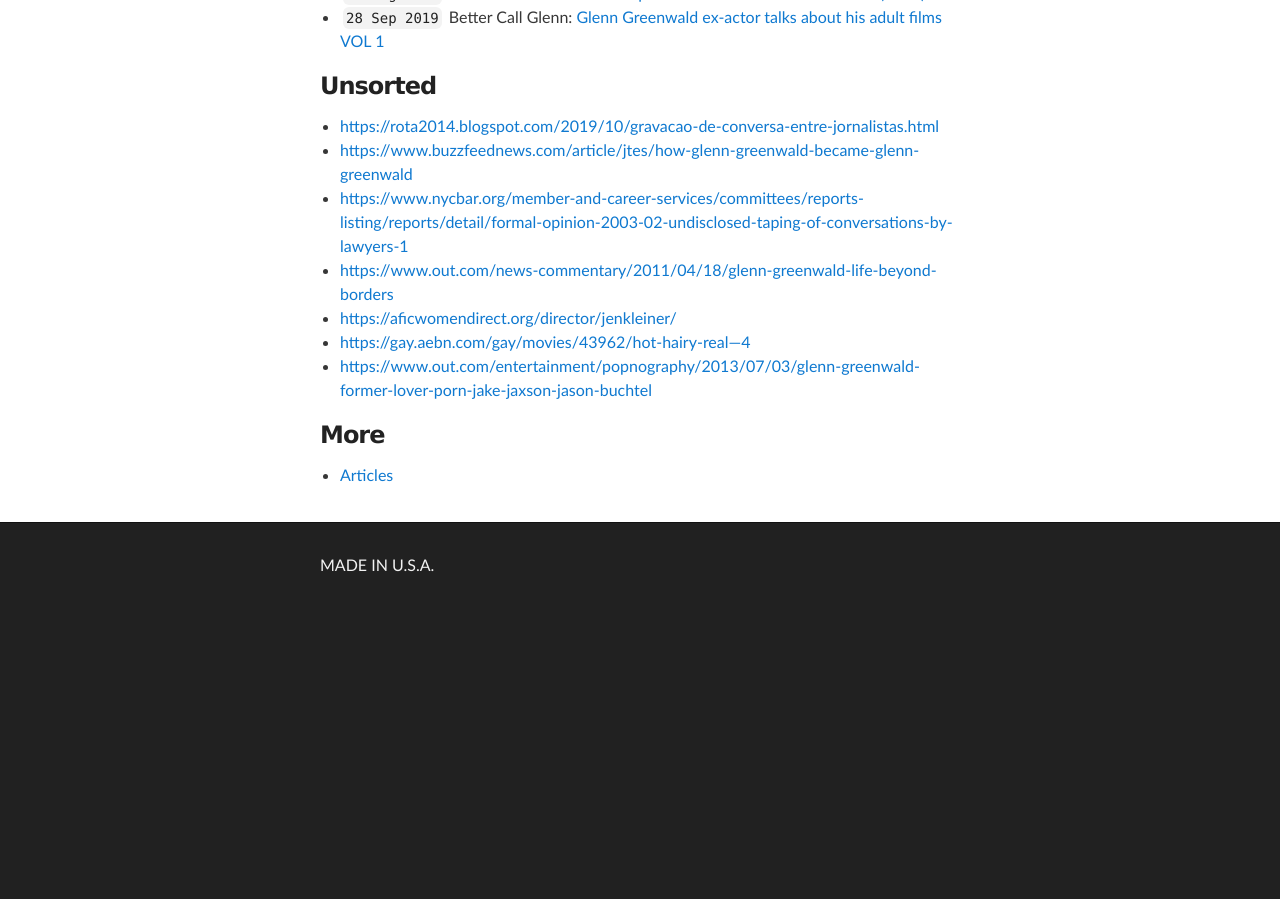
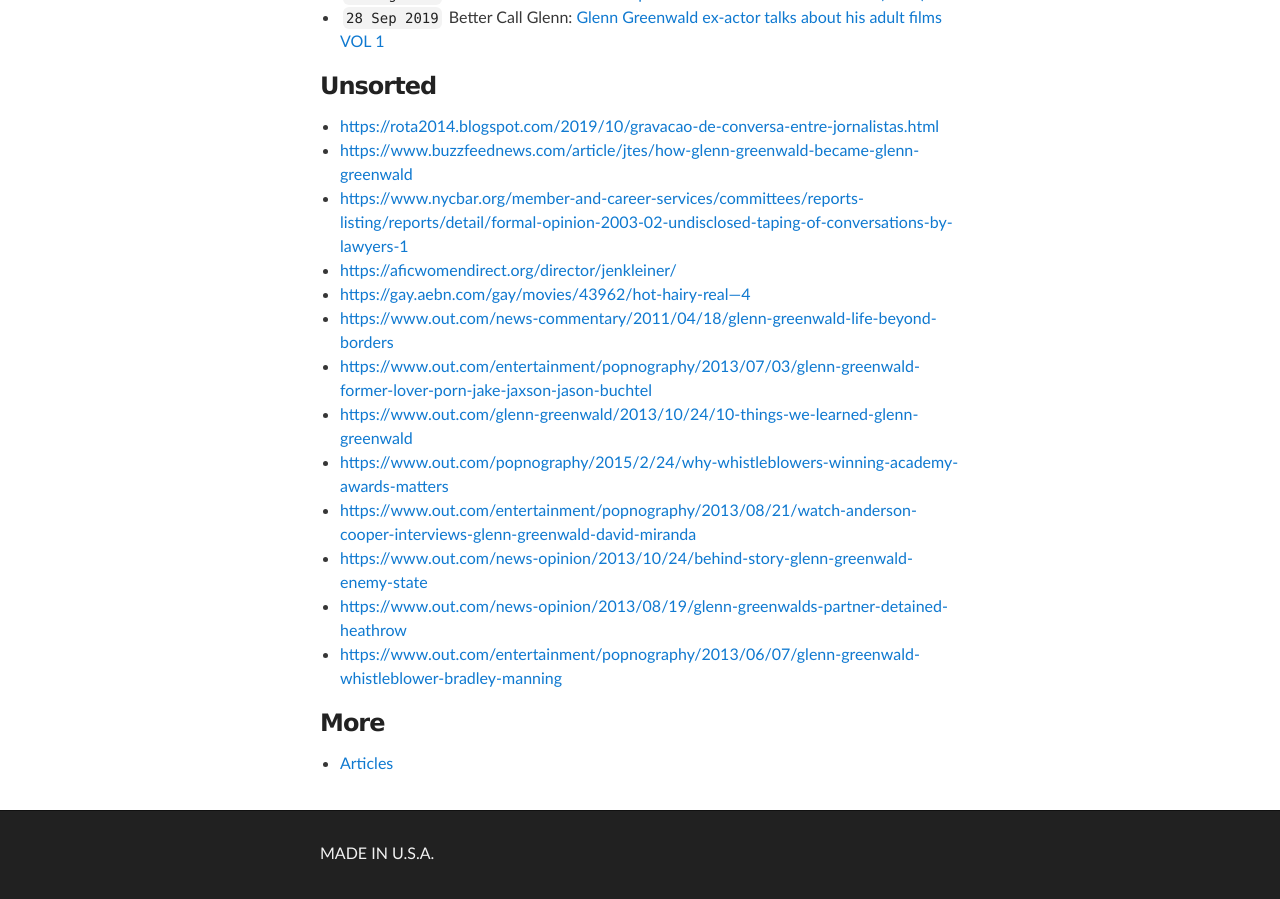
Before and after one commit to masternotions/masternotions.github.io, a Jekyll site: the page built from index.md, in a window 1280 px wide and 900 px high, scrolled down 711 px. Built offline with Jekyll 4.4.1, drawn with Linux system fonts in a browser that asks for light colours; before the commit the page ends 1323 px from its top, so only the background shows below that; part of the change alters nothing that is shown.

Commit message:
Update index.md

```diff
--- a/index.md
+++ b/index.md
@@ -29,10 +29,16 @@ layout: home
 - [https://rota2014.blogspot.com/2019/10/gravacao-de-conversa-entre-jornalistas.html]()
 - [https://www.buzzfeednews.com/article/jtes/how-glenn-greenwald-became-glenn-greenwald]()
 - [https://www.nycbar.org/member-and-career-services/committees/reports-listing/reports/detail/formal-opinion-2003-02-undisclosed-taping-of-conversations-by-lawyers-1]()
-- [https://www.out.com/news-commentary/2011/04/18/glenn-greenwald-life-beyond-borders]()
 - [https://aficwomendirect.org/director/jenkleiner/]()
 - [https://gay.aebn.com/gay/movies/43962/hot-hairy-real---4]()
+- [https://www.out.com/news-commentary/2011/04/18/glenn-greenwald-life-beyond-borders]()
 - [https://www.out.com/entertainment/popnography/2013/07/03/glenn-greenwald-former-lover-porn-jake-jaxson-jason-buchtel]()
+- [https://www.out.com/glenn-greenwald/2013/10/24/10-things-we-learned-glenn-greenwald]()
+- [https://www.out.com/popnography/2015/2/24/why-whistleblowers-winning-academy-awards-matters]()
+- [https://www.out.com/entertainment/popnography/2013/08/21/watch-anderson-cooper-interviews-glenn-greenwald-david-miranda]()
+- [https://www.out.com/news-opinion/2013/10/24/behind-story-glenn-greenwald-enemy-state]()
+- [https://www.out.com/news-opinion/2013/08/19/glenn-greenwalds-partner-detained-heathrow]()
+- [https://www.out.com/entertainment/popnography/2013/06/07/glenn-greenwald-whistleblower-bradley-manning]()
 
 ### More
 
```
